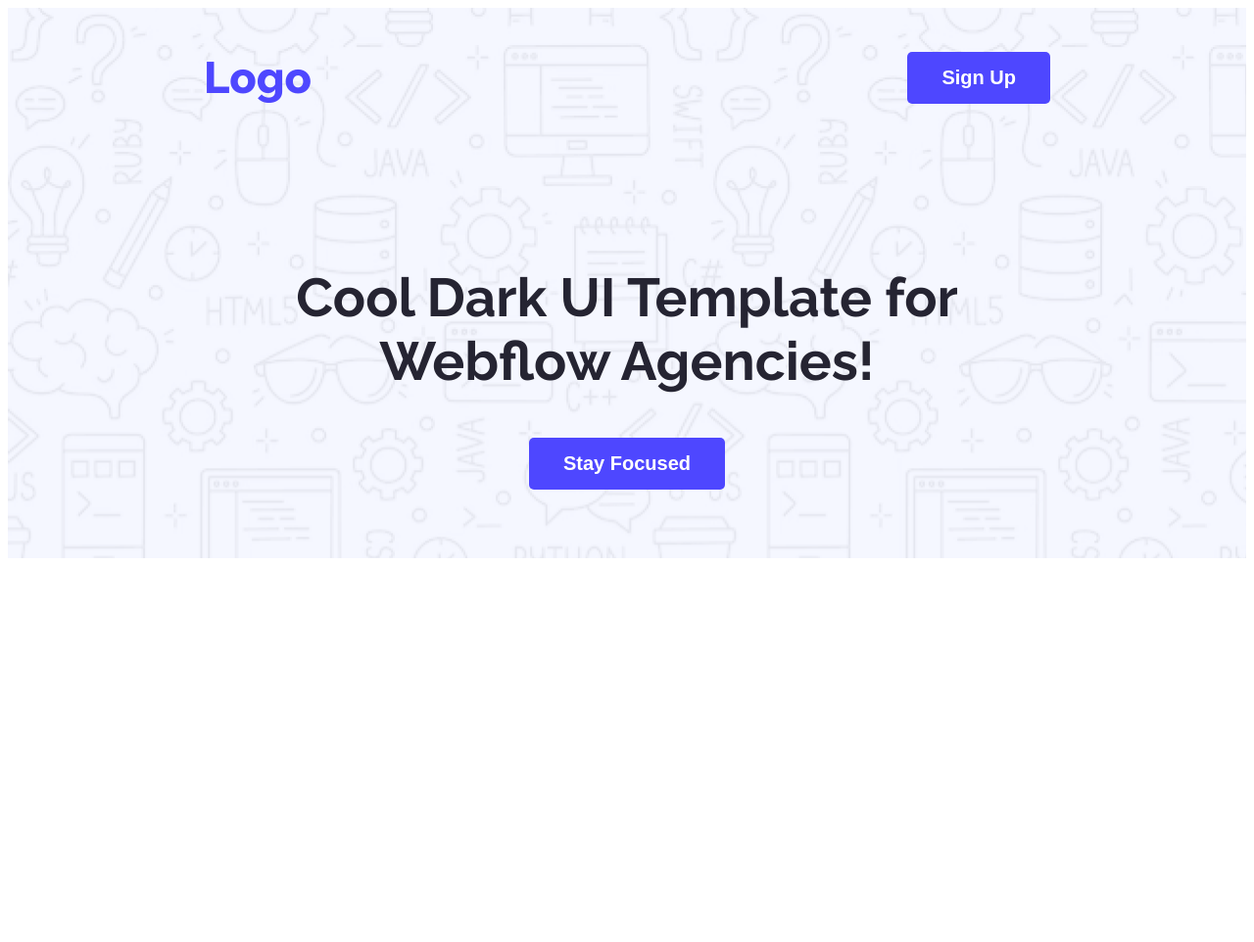
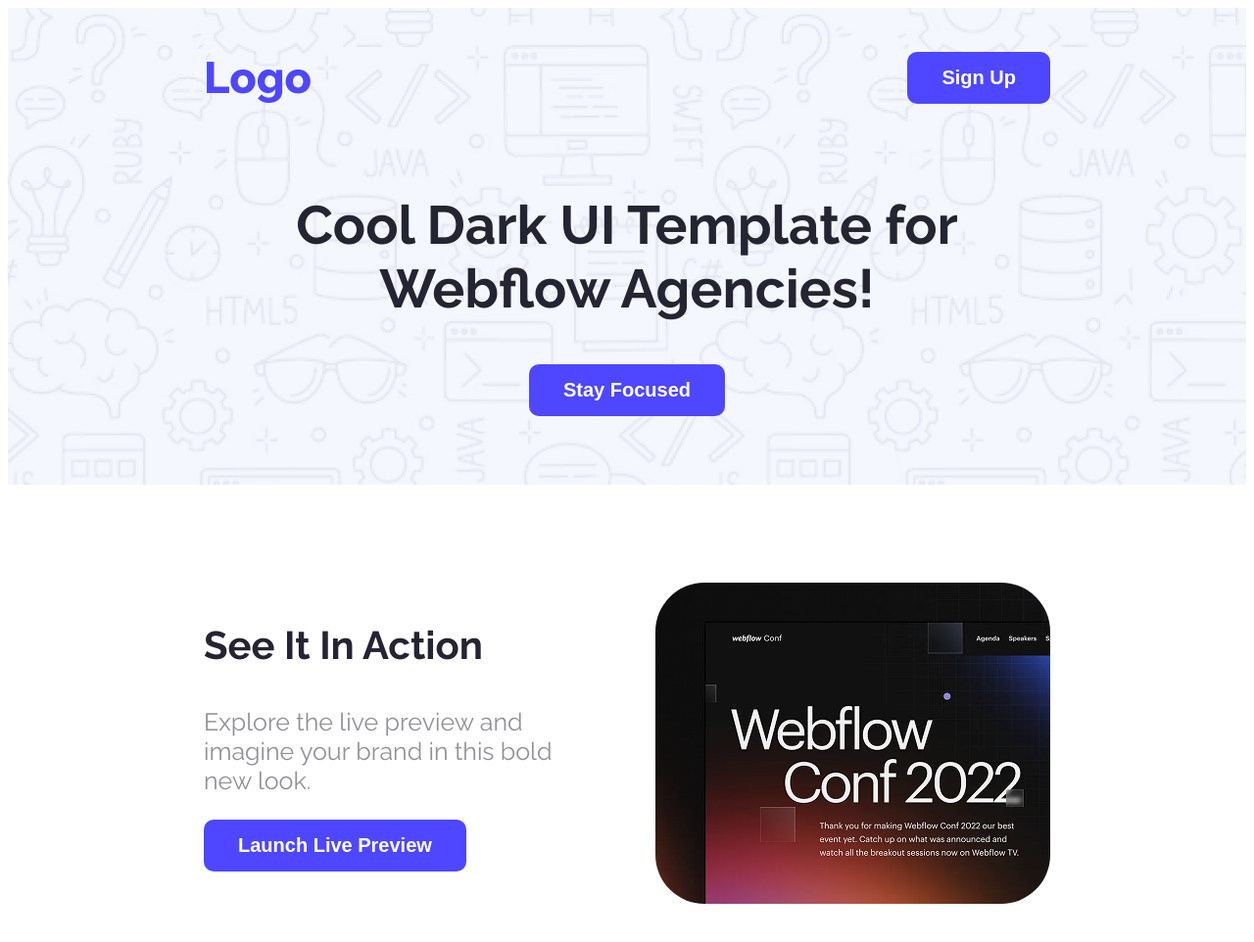
Before and after one commit to nafiz-git/assignment-1-solution, a plain HTML site: page index.html in a window 1280 px wide. Shown: the whole page at 98% size. Before the commit the page ends 800 px from the top, so only its background shows below. Drawn offline with Linux system fonts and the light colour scheme.

Commit message:
added action section

```diff
--- a/index.html
+++ b/index.html
@@ -20,5 +20,15 @@
             <a href=""><button class="btn-primary">Stay Focused</button></a>
         </div>
     </header>
+    <main>
+        <section class="action-section">
+            <div class="section-text">
+                <h3>See It In Action</h3>
+                <p>Explore the live preview and imagine your brand in this bold new look.</p>
+                <a href=""><button class="btn-primary">Launch Live Preview</button></a>
+            </div>
+            <img src="./Assets/wc-mini.png" alt="">
+        </section>
+    </main>
 </body>
 </html>
--- a/style.css
+++ b/style.css
@@ -16,7 +16,7 @@
     color: white;
     border: none;
     padding: 15px 35px;
-    border-radius: 5px;
+    border-radius: 10px;
 }
 
 
@@ -43,10 +43,34 @@ nav{
 
 .banner{
     text-align: center;
-    margin: 120px auto;
+    margin: 0 auto;
     padding-bottom: 70px;
 }
 .banner-content{
     color: #252432;
     font-size: 55px;
 }
+
+
+/* action section */
+.action-section{
+    margin: 100px 200px;
+    display: flex;
+    justify-content: space-between;
+}
+.action-section img{
+    border-radius: 50px;
+
+}
+.section-text{
+    padding-right: 60px;
+}
+.section-text h3{
+    font-size: 40px;
+    color: #252432;
+}
+.section-text p{
+    color: #252432;
+    opacity: 50%;
+    font-size: 25px;
+}
```
